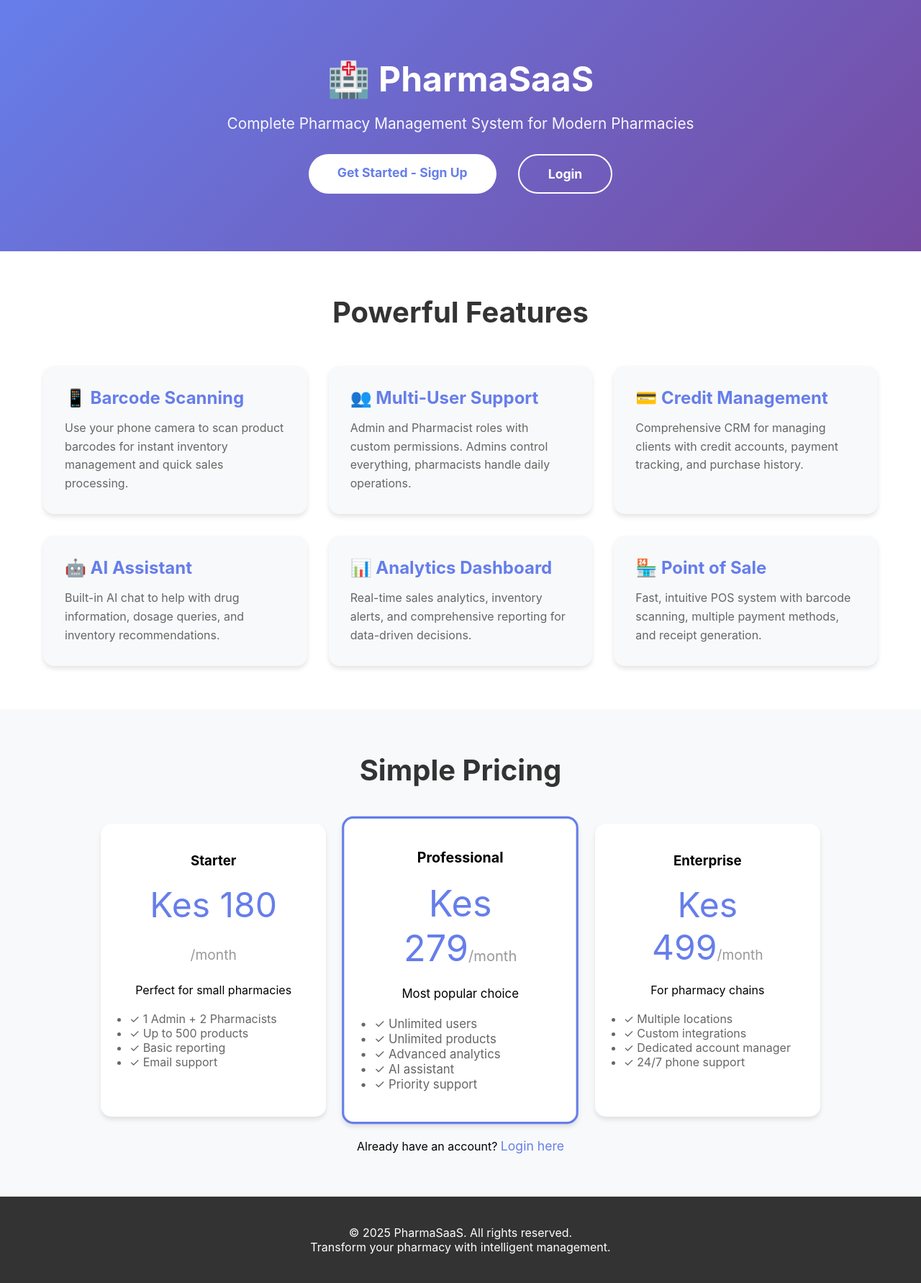
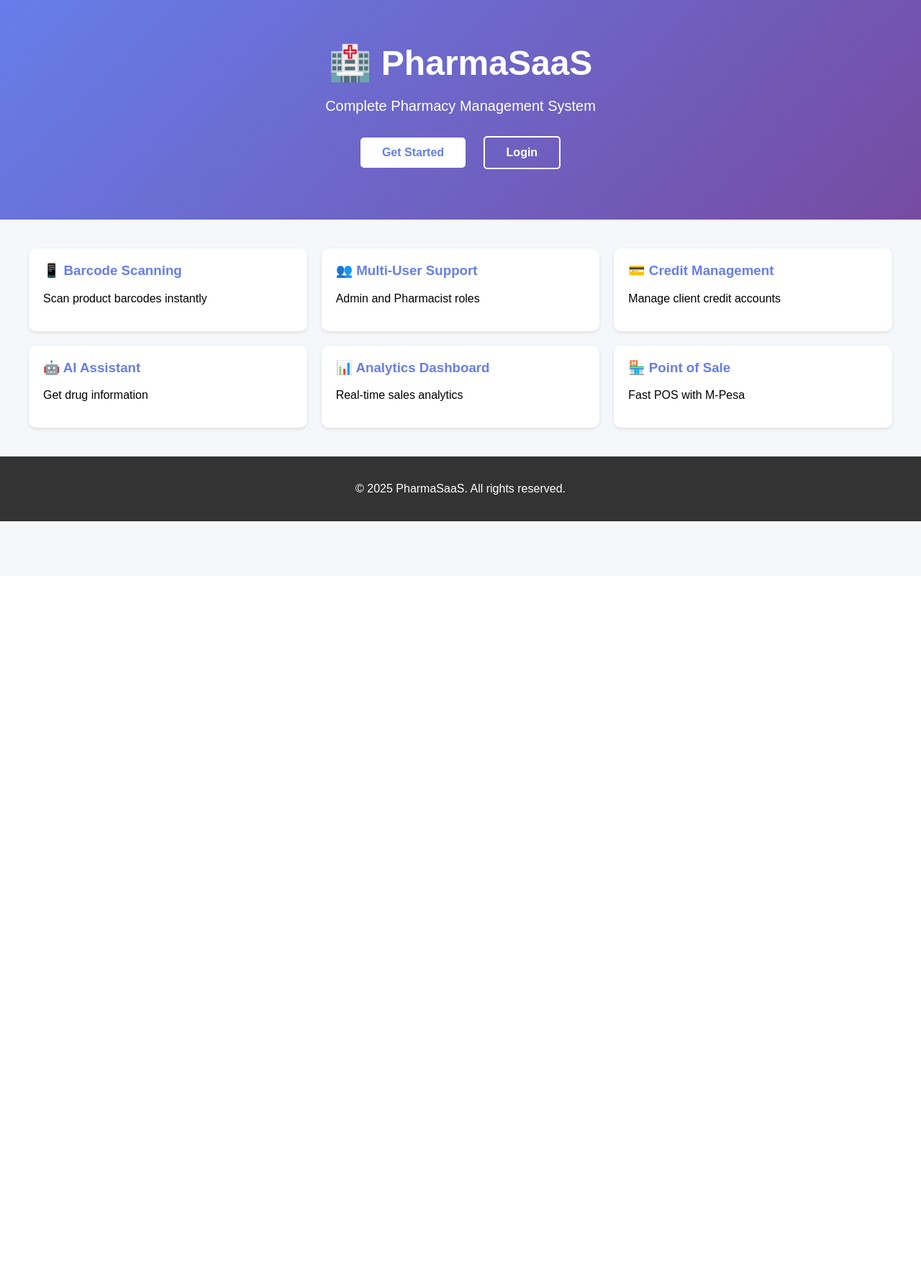
Before and after one commit to benedict431app/PharmacyOS, a Python web app: template templates/landing.html in a window 1280 px wide. Shown: the whole page at 72% size. After the commit the page ends 724 px from the top, so only its background shows below. Run offline with Jinja, Linux system fonts and the light colour scheme; the template is opened without the code that fills it, so the values that code supplies are empty.

Commit message:
Update landing.html

```diff
--- a/templates/landing.html
+++ b/templates/landing.html
@@ -1,121 +1,46 @@
 <!DOCTYPE html>
 <html>
 <head>
-    <title>PharmaSaaS - Pharmacy Management System</title>
-    <meta name="viewport" content="width=device-width, initial-scale=1.0">
+    <title>PharmaSaaS</title>
+    <meta charset="UTF-8">
+    <meta name="viewport" content="width=device-width, initial-scale=1">
     <style>
-        * { margin: 0; padding: 0; box-sizing: border-box; }
-        body { font-family: -apple-system, BlinkMacSystemFont, 'Segoe UI', Roboto, sans-serif; }
-        .hero { background: linear-gradient(135deg, #667eea 0%, #764ba2 100%); color: white; padding: 80px 20px; text-align: center; }
-        .hero h1 { font-size: 3em; margin-bottom: 20px; }
-        .hero p { font-size: 1.3em; margin-bottom: 30px; opacity: 0.95; }
-        .cta-btn { background: white; color: #667eea; padding: 15px 40px; border-radius: 50px; text-decoration: none; font-size: 1.1em; font-weight: bold; display: inline-block; transition: transform 0.3s; }
-        .cta-btn:hover { transform: scale(1.05); }
-        .cta-btn.secondary { background: transparent; border: 2px solid white; color: white; margin-left: 15px; }
-        .features { padding: 60px 20px; max-width: 1200px; margin: 0 auto; }
-        .features h2 { text-align: center; font-size: 2.5em; margin-bottom: 50px; color: #333; }
-        .feature-grid { display: grid; grid-template-columns: repeat(auto-fit, minmax(300px, 1fr)); gap: 30px; }
-        .feature-card { background: #f8f9fa; padding: 30px; border-radius: 15px; box-shadow: 0 4px 6px rgba(0,0,0,0.1); }
-        .feature-card h3 { color: #667eea; margin-bottom: 15px; font-size: 1.5em; }
-        .feature-card p { color: #666; line-height: 1.6; }
-        .pricing { background: #f8f9fa; padding: 60px 20px; }
-        .pricing h2 { text-align: center; font-size: 2.5em; margin-bottom: 50px; color: #333; }
-        .pricing-grid { display: grid; grid-template-columns: repeat(auto-fit, minmax(280px, 1fr)); gap: 30px; max-width: 1000px; margin: 0 auto; }
-        .pricing-card { background: white; padding: 40px; border-radius: 15px; text-align: center; box-shadow: 0 4px 6px rgba(0,0,0,0.1); }
-        .pricing-card.featured { border: 3px solid #667eea; transform: scale(1.05); }
-        .price { font-size: 3em; color: #667eea; margin: 20px 0; }
-        .price span { font-size: 0.4em; color: #999; }
-        .login-link { text-align: center; margin-top: 30px; }
-        .login-link a { color: #667eea; text-decoration: none; font-size: 1.1em; }
-        footer { background: #333; color: white; text-align: center; padding: 40px 20px; }
+        body { font-family: Arial, sans-serif; margin: 0; padding: 0; background: #f5f7fa; }
+        .header { background: linear-gradient(135deg, #667eea 0%, #764ba2 100%); color: white; padding: 60px 20px; text-align: center; }
+        .header h1 { font-size: 48px; margin: 0; }
+        .header p { font-size: 20px; margin: 20px 0; }
+        .btn { display: inline-block; padding: 12px 30px; margin: 10px; border-radius: 5px; text-decoration: none; font-weight: bold; }
+        .btn-primary { background: white; color: #667eea; }
+        .btn-secondary { background: transparent; border: 2px solid white; color: white; }
+        .container { max-width: 1200px; margin: 0 auto; padding: 40px 20px; }
+        .features { display: grid; grid-template-columns: repeat(auto-fit, minmax(300px, 1fr)); gap: 20px; }
+        .feature { background: white; padding: 20px; border-radius: 10px; box-shadow: 0 2px 5px rgba(0,0,0,0.1); }
+        .feature h3 { color: #667eea; margin-top: 0; }
+        .footer { background: #333; color: white; text-align: center; padding: 20px; }
+        @media (max-width: 768px) { .header h1 { font-size: 32px; } .header p { font-size: 16px; } }
     </style>
 </head>
 <body>
-    <div class="hero">
+    <div class="header">
         <h1>🏥 PharmaSaaS</h1>
-        <p>Complete Pharmacy Management System for Modern Pharmacies</p>
-        <div style="display: flex; gap: 15px; justify-content: center;">
-            <a href="/register" class="cta-btn">Get Started - Sign Up</a>
-            <a href="/login" class="cta-btn secondary">Login</a>
+        <p>Complete Pharmacy Management System</p>
+        <div>
+            <a href="/register" class="btn btn-primary">Get Started</a>
+            <a href="/login" class="btn btn-secondary">Login</a>
         </div>
     </div>
-
-    <div class="features">
-        <h2>Powerful Features</h2>
-        <div class="feature-grid">
-            <div class="feature-card">
-                <h3>📱 Barcode Scanning</h3>
-                <p>Use your phone camera to scan product barcodes for instant inventory management and quick sales processing.</p>
-            </div>
-            <div class="feature-card">
-                <h3>👥 Multi-User Support</h3>
-                <p>Admin and Pharmacist roles with custom permissions. Admins control everything, pharmacists handle daily operations.</p>
-            </div>
-            <div class="feature-card">
-                <h3>💳 Credit Management</h3>
-                <p>Comprehensive CRM for managing clients with credit accounts, payment tracking, and purchase history.</p>
-            </div>
-            <div class="feature-card">
-                <h3>🤖 AI Assistant</h3>
-                <p>Built-in AI chat to help with drug information, dosage queries, and inventory recommendations.</p>
-            </div>
-            <div class="feature-card">
-                <h3>📊 Analytics Dashboard</h3>
-                <p>Real-time sales analytics, inventory alerts, and comprehensive reporting for data-driven decisions.</p>
-            </div>
-            <div class="feature-card">
-                <h3>🏪 Point of Sale</h3>
-                <p>Fast, intuitive POS system with barcode scanning, multiple payment methods, and receipt generation.</p>
-            </div>
+    <div class="container">
+        <div class="features">
+            <div class="feature"><h3>📱 Barcode Scanning</h3><p>Scan product barcodes instantly</p></div>
+            <div class="feature"><h3>👥 Multi-User Support</h3><p>Admin and Pharmacist roles</p></div>
+            <div class="feature"><h3>💳 Credit Management</h3><p>Manage client credit accounts</p></div>
+            <div class="feature"><h3>🤖 AI Assistant</h3><p>Get drug information</p></div>
+            <div class="feature"><h3>📊 Analytics Dashboard</h3><p>Real-time sales analytics</p></div>
+            <div class="feature"><h3>🏪 Point of Sale</h3><p>Fast POS with M-Pesa</p></div>
         </div>
     </div>
-
-    <div class="pricing">
-        <h2>Simple Pricing</h2>
-        <div class="pricing-grid">
-            <div class="pricing-card">
-                <h3>Starter</h3>
-                <div class="price">Kes 180 <span>/month</span></div>
-                <p>Perfect for small pharmacies</p>
-                <ul style="text-align: left; margin-top: 20px; color: #666;">
-                    <li>✓ 1 Admin + 2 Pharmacists</li>
-                    <li>✓ Up to 500 products</li>
-                    <li>✓ Basic reporting</li>
-                    <li>✓ Email support</li>
-                </ul>
-            </div>
-            <div class="pricing-card featured">
-                <h3>Professional</h3>
-                <div class="price">Kes 279<span>/month</span></div>
-                <p>Most popular choice</p>
-                <ul style="text-align: left; margin-top: 20px; color: #666;">
-                    <li>✓ Unlimited users</li>
-                    <li>✓ Unlimited products</li>
-                    <li>✓ Advanced analytics</li>
-                    <li>✓ AI assistant</li>
-                    <li>✓ Priority support</li>
-                </ul>
-            </div>
-            <div class="pricing-card">
-                <h3>Enterprise</h3>
-                <div class="price">Kes 499<span>/month</span></div>
-                <p>For pharmacy chains</p>
-                <ul style="text-align: left; margin-top: 20px; color: #666;">
-                    <li>✓ Multiple locations</li>
-                    <li>✓ Custom integrations</li>
-                    <li>✓ Dedicated account manager</li>
-                    <li>✓ 24/7 phone support</li>
-                </ul>
-            </div>
-        </div>
-        <div class="login-link">
-            <p>Already have an account? <a href="/login">Login here</a></p>
-        </div>
+    <div class="footer">
+        <p>&copy; 2025 PharmaSaaS. All rights reserved.</p>
     </div>
-
-    <footer>
-        <p>&copy; 2025 PharmaSaaS. All rights reserved.</p>
-        <p>Transform your pharmacy with intelligent management.</p>
-    </footer>
 </body>
 </html>
```
